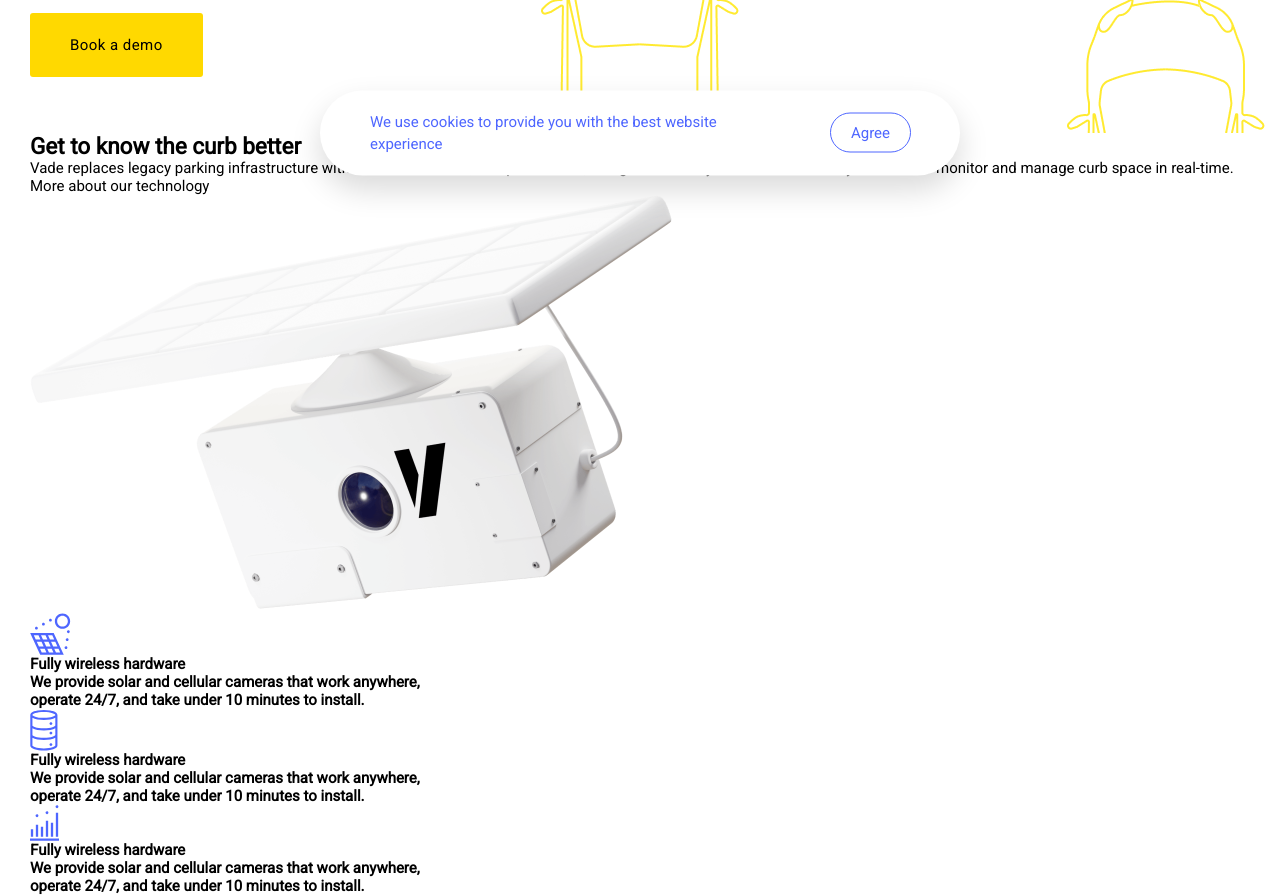
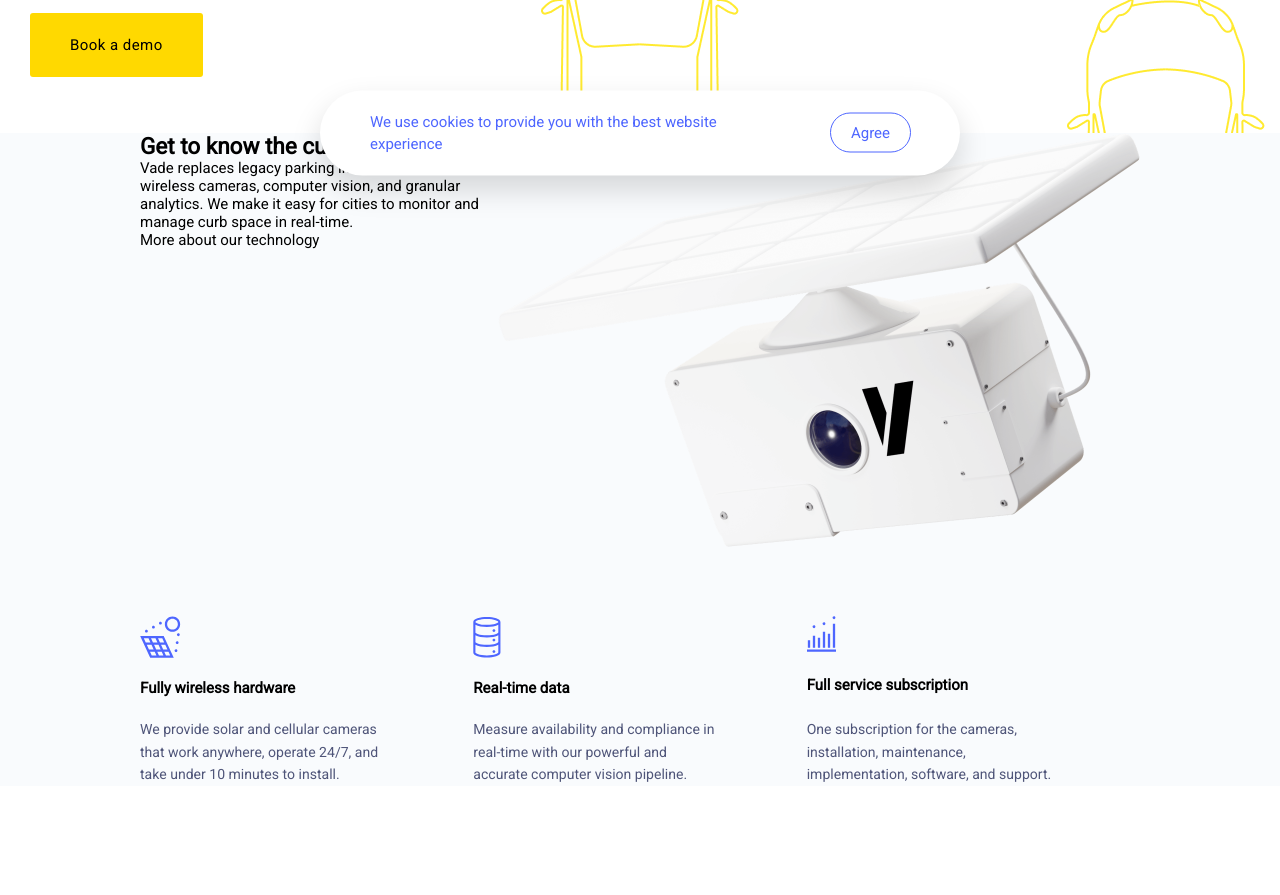
Before and after one commit to ZoirJohn/VADE, a React (Create React App) app: page / in a window 1280 px wide. Shown: the part 560-1455 px from the top of the page. After the commit the page ends 1346 px from the top, so only its background shows below. Built offline with nearby package versions, Linux system fonts and the light colour scheme.

Commit message:
add the cards

```diff
--- a/src/components/GetCard.js
+++ b/src/components/GetCard.js
@@ -2,7 +2,7 @@
 	return <div className="getCard">
 		<img src={props.img} alt="Icon" />
 		<h4>{props.heading}</h4>
-		<h4>{props.text}</h4>
+		<p>{props.text}</p>
 	</div>
 }
 export default Card;
--- a/src/components/GetSection.js
+++ b/src/components/GetSection.js
@@ -25,8 +25,8 @@
 				</div>
 				<div className='get__cards'>
 					<Card img={satellite} heading='Fully wireless hardware' text='We provide solar and cellular cameras that work anywhere, operate 24/7, and take under 10 minutes to install.'/>
-					<Card img={barrel} heading='Fully wireless hardware' text='We provide solar and cellular cameras that work anywhere, operate 24/7, and take under 10 minutes to install.'/>
-					<Card img={statistics} heading='Fully wireless hardware' text='We provide solar and cellular cameras that work anywhere, operate 24/7, and take under 10 minutes to install.'/>
+					<Card img={barrel} heading='Real-time data' text='Measure availability and compliance in real-time with our powerful and accurate computer vision pipeline.'/>
+					<Card img={statistics} heading='Full service subscription' text='One subscription for the cameras, installation, maintenance, implementation, software, and support.'/>
 				</div>
          </div>
       </section>
--- a/src/scss/_variables.scss
+++ b/src/scss/_variables.scss
@@ -44,9 +44,14 @@
 }
 
 .getCard {
-   // #F9FBFD
-	width: 33%;
-	@include flex(flex-start,space-between);
-	flex-direction: column;
-	// align-items: baseline;
+   width: 100%;
+   @include flex(flex-start, space-between);
+   flex-direction: column;
+   gap: (22.5/16) + em 0;
+	padding: 0 (88/16)+em 0 0;
+   p {
+      font-size: (15/16)+rem;
+      line-height: 24/15*100%;
+      color: #4f5579;
+   }
 }
--- a/src/scss/main.scss
+++ b/src/scss/main.scss
@@ -171,3 +171,29 @@
 }
 
 // Get
+.get {
+   width: 100%;
+   background: #f9fbfd;
+   &__container {
+		max-width: 1030px !important;
+		display: grid;
+		grid-template-columns: repeat(2,1fr);
+		gap: (70/16)+em 0;
+	}
+
+   &__body {
+		flex: 0 0 50%;
+   }
+
+   &__img {
+		img{
+			// width: 100%;
+		}
+   }
+
+   &__cards {
+		grid-column: 1/3;
+		display: grid;
+		grid-template-columns: repeat(3,1fr);
+   }
+}
```
